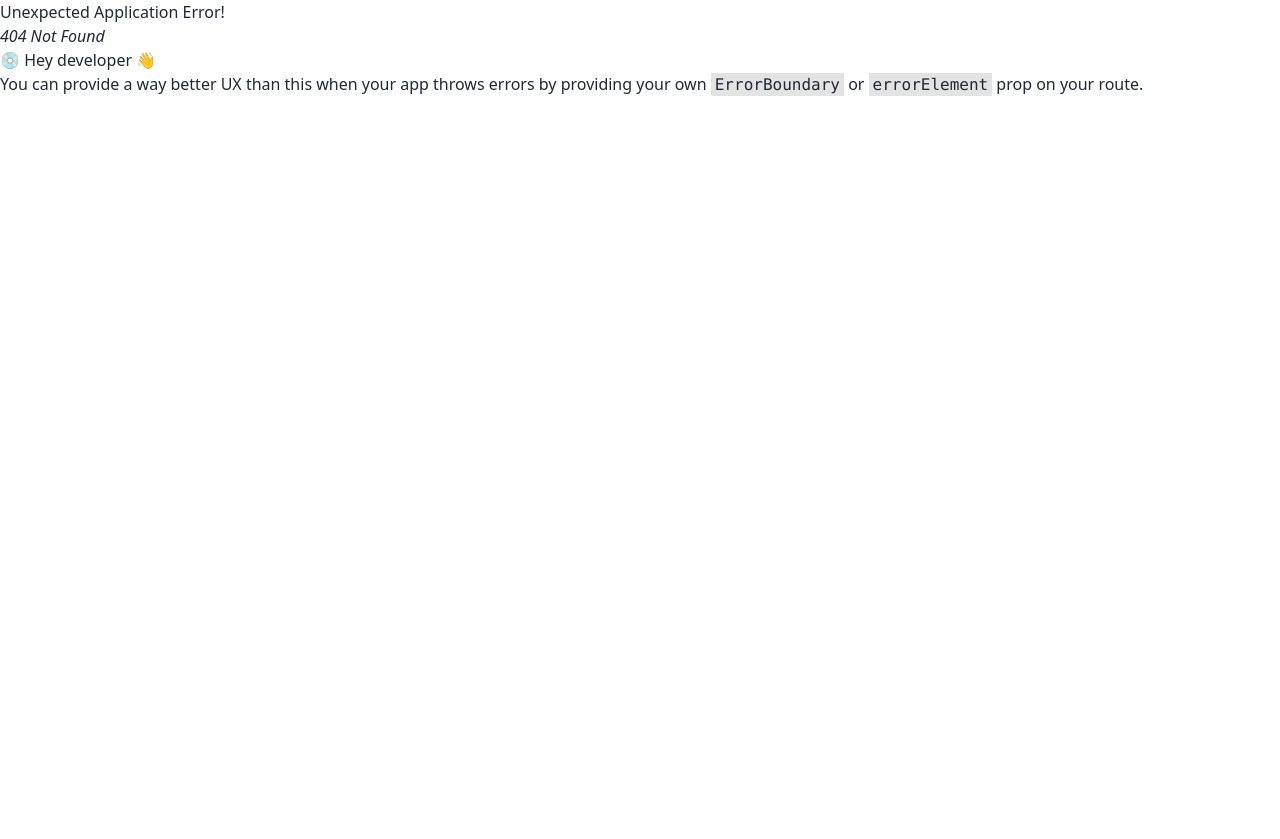
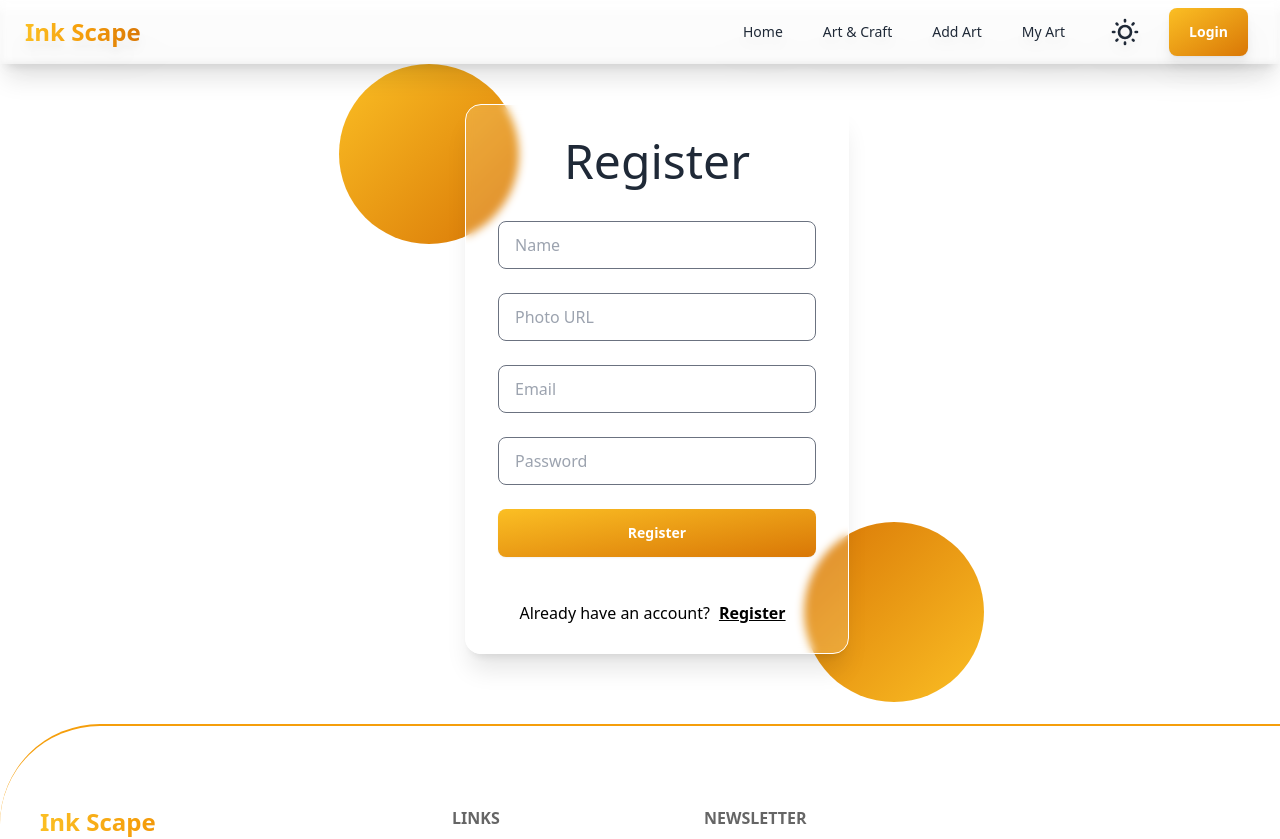
Before and after one commit to Oronno-Akter-Usha/inkScape-client, a React (Vite) app: page /register in a window 1280 px wide. Before the commit this address had no page. Shown: the top 839 px of the page. Before the commit the page ends 800 px from the top, so only its background shows below. Built offline with nearby package versions, Linux system fonts and the light colour scheme.

Commit message:
added register page

```diff
--- /dev/null
+++ b/src/pages/Login/Register.jsx
@@ -0,0 +1,83 @@
+import { Link } from "react-router-dom";
+
+const Register = () => {
+  return (
+    <div className="">
+      <div className="relative w-[430px] h-[580px] mx-auto mb-20">
+        <div className="w-[120px] h-[120px] md:w-[180px] md:h-[180px] bg-gradient-to-br from-amber-400 to-amber-600 rounded-full absolute md:top-0 md:left-[-20%]"></div>
+        <div className="w-[120px] h-[120px]  md:w-[180px] md:h-[180px] bg-gradient-to-br from-amber-600 to-amber-400 rounded-full absolute  bottom-[-10%] right-[-10px] md:right-[-30%]"></div>
+        <div className="pt-32">
+          <div
+            className="card shrink-0 w-full max-w-sm drop-shadow-3xl
+backdrop-blur-sm bg-[#ffffff27] shadow-xl border border-[#ffffff] mx-auto mb-10 absolute top-10 left-10 "
+          >
+            <form className="card-body ">
+              <h1 className="text-5xl font-medium text-center mb-7">
+                Register
+              </h1>
+              <div className="form-control mb-4">
+                <input
+                  type="text"
+                  name="name"
+                  placeholder="Name"
+                  className="input  border-gray-500 "
+                  required
+                />
+              </div>
+              <div className="form-control mb-4">
+                <input
+                  type="text"
+                  name="photo"
+                  placeholder="Photo URL"
+                  className="input  border-gray-500 "
+                  required
+                />
+              </div>
+              <div className="form-control mb-4">
+                <input
+                  type="email"
+                  name="email"
+                  placeholder="Email"
+                  className="input  border-gray-500 "
+                  required
+                />
+              </div>
+              <div className="form-control">
+                <input
+                  // type={showPassword ? "text" : "password"}
+                  name="password"
+                  placeholder="Password"
+                  className="input border-gray-500 "
+                  required
+                />
+                <span
+                  className="absolute top-[200px] right-12"
+                  // onClick={() => setShowPassword(!showPassword)}
+                >
+                  {/* {showPassword ? <FaEyeSlash /> : <FaEye />} */}
+                </span>
+              </div>
+
+              <div className="form-control mt-4">
+                <button className="btn  bg-gradient-to-br from-amber-400 to-amber-600 text-white border-none ">
+                  Register
+                </button>
+              </div>
+            </form>
+
+            <p className="text-black text-base text-center mb-4">
+              Already have an account?
+              <Link to={"/register"}>
+                <button className="btn btn-link text-black text-base m-0 p-2">
+                  Register
+                </button>
+              </Link>
+            </p>
+          </div>
+        </div>
+      </div>
+    </div>
+  );
+};
+
+export default Register;
--- a/src/pages/Shared/Navbar.jsx
+++ b/src/pages/Shared/Navbar.jsx
@@ -108,7 +108,7 @@ const Navbar = () => {
           </label>
 
           <Link to={"/login"}>
-            <button className="btn px-3 py-0 md:px-5 bg-gradient-to-br from-amber-400 to-amber-600 text-white">
+            <button className="btn px-3 py-0 md:px-5 bg-gradient-to-br from-amber-400 to-amber-600 text-white border-none">
               Login
             </button>
           </Link>
--- a/src/routes/Routes.jsx
+++ b/src/routes/Routes.jsx
@@ -2,6 +2,7 @@ import { createBrowserRouter } from "react-router-dom";
 import Root from "../layouts/Root";
 import Home from "../pages/Home/Home";
 import Login from "../pages/Login/Login";
+import Register from "../pages/Login/Register";
 const router = createBrowserRouter([
   {
     path: "/",
@@ -15,6 +16,10 @@ const router = createBrowserRouter([
         path: "/login",
         element: <Login></Login>,
       },
+      {
+        path: "/register",
+        element: <Register></Register>,
+      },
     ],
   },
 ]);
```
